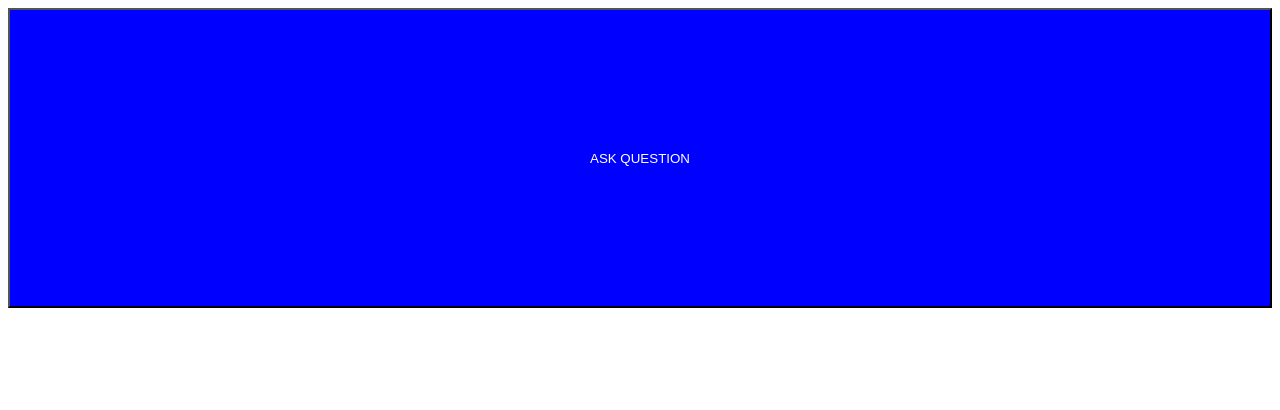
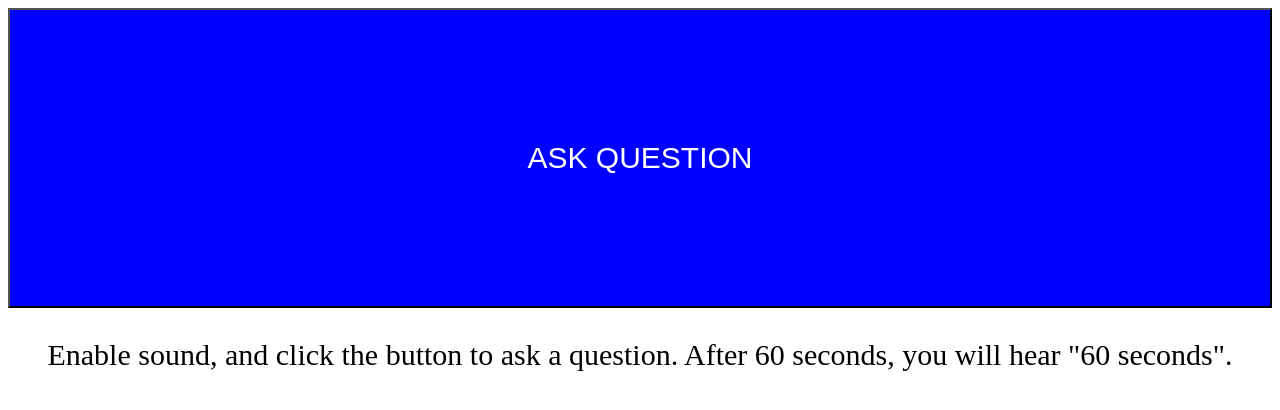
Before and after one commit to mmukhin/interview-practice, a plain HTML site: page index.html in a window 1280 px wide. Drawn offline with Linux system fonts and the light colour scheme.

Commit message:
Update index.html

```diff
--- a/index.html
+++ b/index.html
@@ -1,7 +1,9 @@
 <script src='https://code.responsivevoice.org/responsivevoice.js'></script>
 
-<button onclick="nextQuestion()" style="width:100%; height: 300px;background: blue;color:white;cursor: pointer;">ASK QUESTION</button>
-<div id="question" style="text-align: center; margin-top:30px;"></div>
+<button onclick="nextQuestion()" style="width:100%; height: 300px;background: blue;color:white;cursor: pointer;font-size:30px;">ASK QUESTION</button>
+<div id="question" style="text-align: center; margin-top:30px;font-size:30px;">
+    Enable sound, and click the button to ask a question. After 60 seconds, you will hear "60 seconds".
+</div>
 
 <script>
     function getRndInteger(min, max) {
@@ -69,7 +71,7 @@
     ];
 
     var timer = new Timer(function() {
-        responsiveVoice.speak("stop", "US English Female");
+        responsiveVoice.speak("60 seconds", "US English Female");
     }, 60000);
 
     function nextQuestion() {
```
